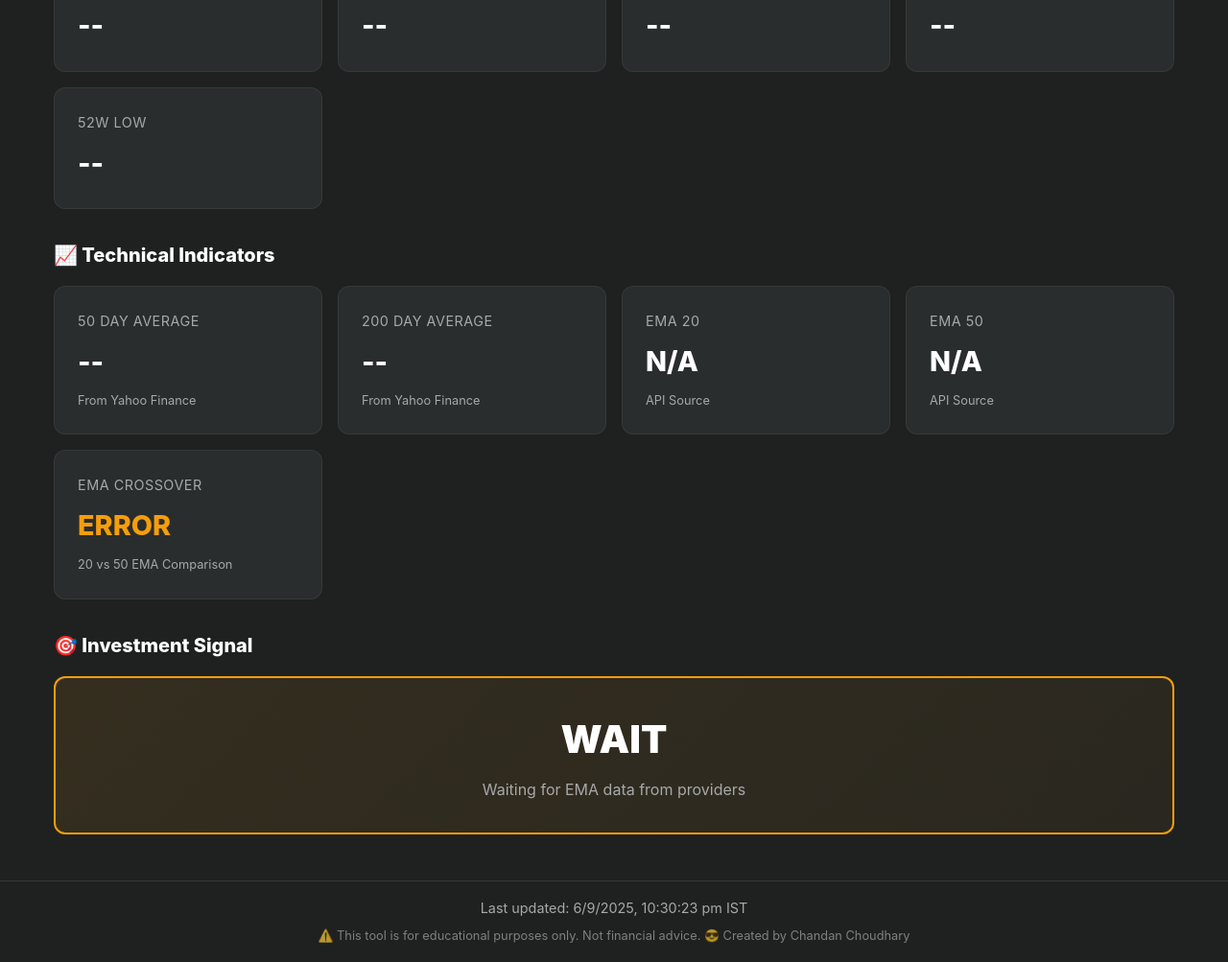
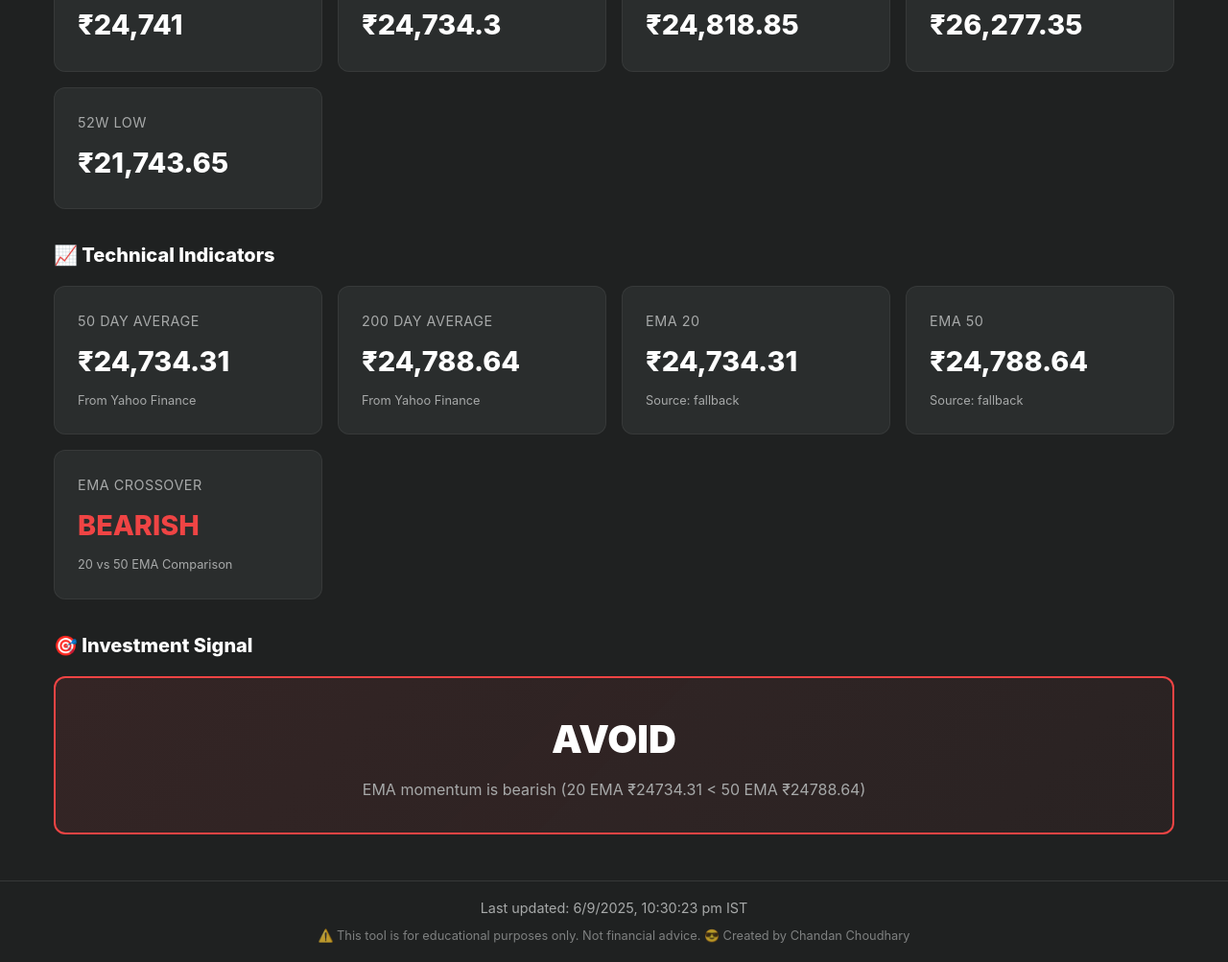
Before and after one commit to ChandanChoudhary7/Nifty_test, a plain HTML site: page public/index.html in a window 1280 px wide. Shown: the part 196-1199 px from the top of the page at 96% size. Drawn offline with Linux system fonts and the light colour scheme; no server answers.

Commit message:
Update index.html

```diff
--- a/public/index.html
+++ b/public/index.html
@@ -315,36 +315,72 @@
 }
 
 async function getJSON(url) {
-      const response = await fetch(url, { cache: 'no-cache' });
-      if (!response.ok) throw new Error(`${url} failed`);
-      return response.json();
+  try {
+    console.log('Fetching:', url);
+    const response = await fetch(url, {
+      cache: 'no-cache',
+      headers: {
+        'Accept': 'application/json',
+        'Content-Type': 'application/json'
+      }
+    });
+
+    if (!response.ok) {
+      throw new Error(`HTTP ${response.status}: ${response.statusText}`);
+    }
+
+    const data = await response.json();
+    console.log('Response from', url, ':', data);
+    return data;
+  } catch (error) {
+    console.error('Fetch error for', url, ':', error);
+    throw error;
+  }
 }
 
 async function loadQuote() {
   try {
+    console.log('Loading quote data...');
     const data = await getJSON('/api/quote');
     state.price = data.regularMarketPrice;
     state.prevClose = data.previousClose;
     state.open = data.regularMarketOpen;
     state.hi52 = data.fiftyTwoWeekHigh;
     state.lo52 = data.fiftyTwoWeekLow;
+    state.quoteSource = data.source;
+    console.log('Quote loaded:', state);
   } catch (error) {
     console.error('Quote load error:', error);
+    // Set fallback values
+    state.price = 24741.00;
+    state.prevClose = 24734.30;
+    state.open = 24818.85;
+    state.hi52 = 26277.35;
+    state.lo52 = 21743.65;
+    state.quoteSource = 'fallback';
   }
 }
 
 async function loadAverages() {
   try {
+    console.log('Loading averages data...');
     const data = await getJSON('/api/averages');
     state.dma50 = data.fiftyDayAverage;
     state.dma200 = data.twoHundredDayAverage;
+    state.avgSource = data.source;
+    console.log('Averages loaded:', state);
   } catch (error) {
     console.error('Averages load error:', error);
+    // Set fallback values
+    state.dma50 = 24734.31;
+    state.dma200 = 24788.64;
+    state.avgSource = 'fallback';
   }
 }
 
 async function loadEMAs() {
   try {
+    console.log('Loading EMA data...');
     const [e20, e50] = await Promise.all([
       getJSON('/api/ema?period=20'),
       getJSON('/api/ema?period=50')
@@ -360,13 +396,21 @@
     } else {
       state.emaTrend = 'N/A';
     }
+    console.log('EMA loaded:', { ema20: state.ema20, ema50: state.ema50, trend: state.emaTrend });
   } catch (error) {
     console.error('EMA load error:', error);
-        state.emaTrend = 'ERROR';
+    // Set fallback values
+    state.ema20 = 24734.31;
+    state.ema50 = 24788.64;
+    state.ema20Source = 'fallback';
+    state.ema50Source = 'fallback';
+    state.emaTrend = 'BEARISH';
   }
 }
 
 function render() {
+  console.log('Rendering with state:', state);
+
   // Market data
   $('price').textContent = fmt(state.price);
   $('prevClose').textContent = fmt(state.prevClose);
@@ -407,8 +451,8 @@
     signal.className = 'signal-card ' + (isBullish ? 'buy' : 'avoid');
     statusEl.textContent = isBullish ? 'BUY' : 'AVOID';
     descEl.textContent = isBullish ?
-          'EMA momentum is bullish (20 EMA > 50 EMA)' :
-          'EMA momentum is bearish (20 EMA < 50 EMA)';
+      `EMA momentum is bullish (20 EMA ₹${state.ema20.toFixed(2)} > 50 EMA ₹${state.ema50.toFixed(2)})` :
+      `EMA momentum is bearish (20 EMA ₹${state.ema20.toFixed(2)} < 50 EMA ₹${state.ema50.toFixed(2)})`;
   } else {
     signal.className = 'signal-card wait';
     statusEl.textContent = 'WAIT';
@@ -420,31 +464,57 @@
 }
 
 async function bootstrap() {
+  console.log('Bootstrap started...');
+  const refreshBtn = $('refreshBtn');
+  const loadingEl = $('loading');
+
   try {
-        $('loading').classList.remove('hidden');
+    // Disable refresh button and show loading
+    refreshBtn.disabled = true;
+    refreshBtn.textContent = 'Loading...';
+    loadingEl.classList.remove('hidden');
 
+    console.log('Loading all data...');
     await Promise.all([
       loadQuote(),
       loadAverages(),
       loadEMAs()
     ]);
 
+    console.log('All data loaded, rendering...');
     render();
+    console.log('Bootstrap completed successfully');
+
   } catch (error) {
     console.error('Bootstrap error:', error);
-        alert('Error loading data. Please check your internet connection.');
+    // Still try to render with whatever data we have
+    render();
+    alert('Some data could not be loaded. Using fallback values.');
   } finally {
-        $('loading').classList.add('hidden');
+    // Re-enable refresh button and hide loading
+    refreshBtn.disabled = false;
+    refreshBtn.textContent = '↻ Refresh';
+    loadingEl.classList.add('hidden');
   }
 }
 
 // Initialize app
 window.addEventListener('load', () => {
-      $('refreshBtn').addEventListener('click', bootstrap);
+  console.log('App loading...');
+
+  // Set up refresh button
+  const refreshBtn = $('refreshBtn');
+  refreshBtn.addEventListener('click', (e) => {
+    e.preventDefault();
+    console.log('Refresh button clicked');
+    bootstrap();
+  });
 
   // Connection status
   function updateConnectionStatus() {
-        $('connectionStatus').textContent = navigator.onLine ? 'Online' : 'Offline';
+    const status = navigator.onLine ? 'Online' : 'Offline';
+    $('connectionStatus').textContent = status;
+    console.log('Connection status:', status);
   }
 
   updateConnectionStatus();
@@ -452,13 +522,17 @@
   window.addEventListener('offline', updateConnectionStatus);
 
   // Start the app
+  console.log('Starting bootstrap...');
   bootstrap();
 });
 
 // Service Worker
 if ('serviceWorker' in navigator) {
-      navigator.serviceWorker.register('/sw.js').catch(console.error);
+  navigator.serviceWorker.register('/sw.js')
+    .then(reg => console.log('Service Worker registered'))
+    .catch(err => console.log('Service Worker registration failed:', err));
 }
 </script>
+
 </body>
 </html>
```
Lines whose indentation alone changed are shown as unchanged.
